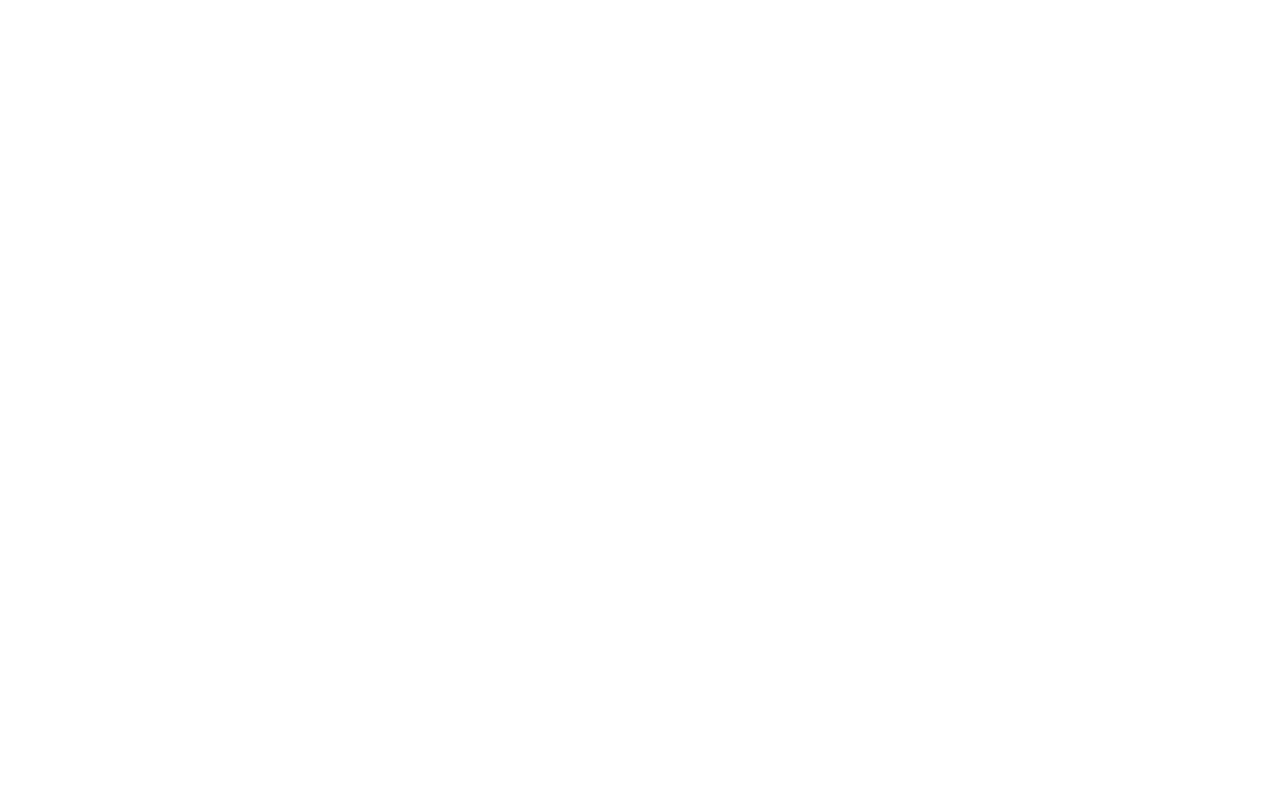
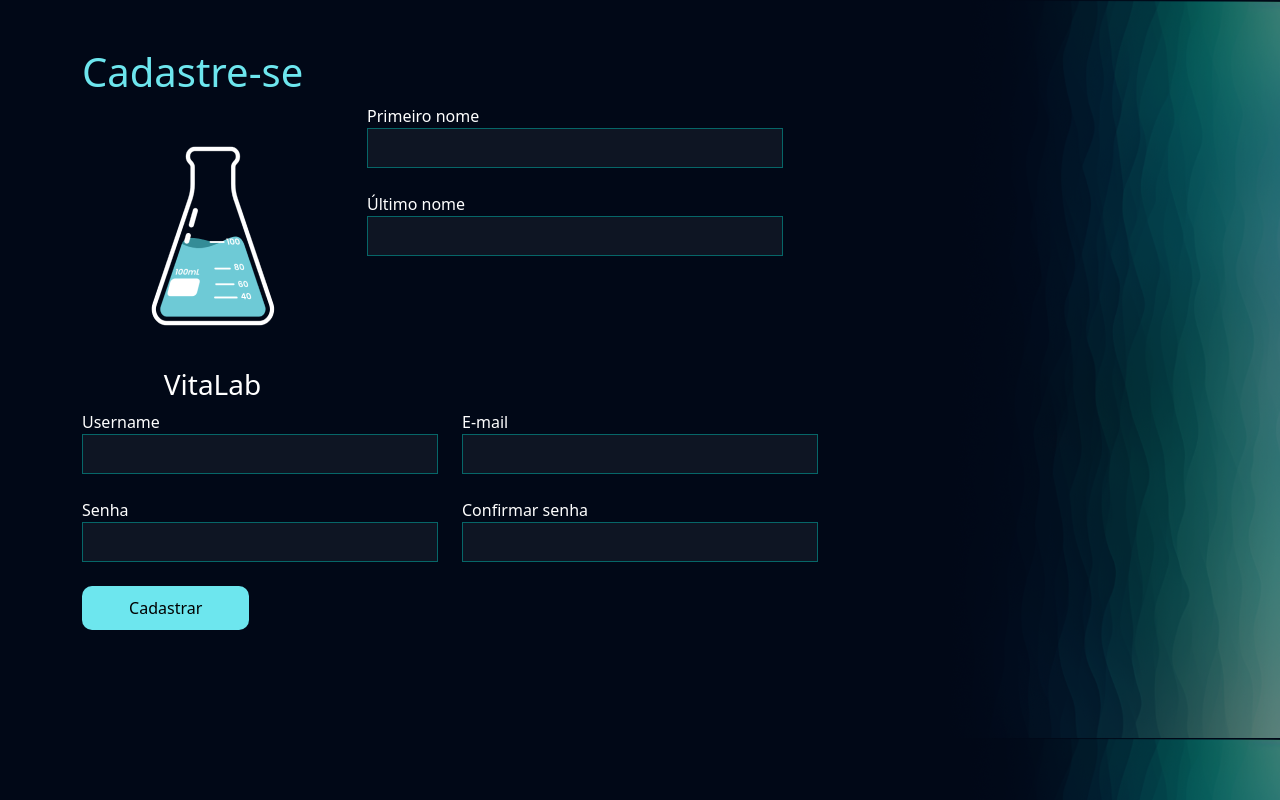
Before and after one commit to Sapiosonic/vitalab, a Django app: page /usuarios/cadastro/ in a window 1280 px wide. Before the commit the page is empty. Run offline with Django 4.2, Linux system fonts and the light colour scheme.

Commit message:
criando usuario

```diff
--- a/templates/bases/base.html
+++ b/templates/bases/base.html
@@ -7,6 +7,8 @@
   <meta name="viewport" content="width=device-width, initial-scale=1">
   <title>VitaLab</title>
   <link href="https://cdn.jsdelivr.net/npm/bootstrap@5.3.1/dist/css/bootstrap.min.css" rel="stylesheet">
+
+  <link rel="stylesheet" href="{% static "geral/css/base.css" %}">
   {% block 'head' %}{% endblock %}
 </head>
 
--- /dev/null
+++ b/templates/static/geral/css/base.css
@@ -0,0 +1,46 @@
+:root{
+    --main-color: #151C34;
+    --dark-color: #0C121C ;
+    --light-color: #6DE6EE;
+    --contrast-color: #f4c96b;
+    --differential-color: #066668;
+}
+
+*{
+    color: white;
+}
+
+.font-destaque{
+    color: var(--light-color);
+    font-size: 40px;
+}
+
+.input-default{
+    background-color: rgba(255,255,255,0.05);
+    border: 1px solid var(--differential-color);
+    padding: 7px;
+    width: 50%;
+
+}
+
+.w100{
+    width: 100%;
+}
+
+.container{
+    height: 690px;
+}
+
+.btn-default{
+    background-color: var(--light-color);
+    color: black;
+    width: 15%;
+    padding: 10px;
+    border: none;
+    border-radius: 10px;
+}
+
+.font-destaque-secundaria{
+    color: var(--light-color);
+    font-size: 35px;
+}
--- /dev/null
+++ b/templates/static/usuarios/css/css.css
@@ -0,0 +1,8 @@
+body{
+    background-image: url('/static/geral/img/bg1.png');
+    background-size: cover;
+}
+
+p{
+    color: var(--light-color);
+}
--- a/usuarios/templates/cadastro.html
+++ b/usuarios/templates/cadastro.html
@@ -1,5 +1,70 @@
 {% extends "bases/base.html" %}
+
+{% load static %}
+
+{% block 'head' %}
+<link rel="stylesheet" href="{% static "usuarios/css/css.css" %}">
+{% endblock 'head' %}
 
 {% block 'conteudo' %}
 
+<br>
+<br>
+
+<div class="container">
+  {% if messages %}
+    {% for message in messages%}
+      <div class="alert {{message.tags}}">{{message}}</div>
+    {%endfor%}
+  {% endif %}
+
+  <h3 class="font-destaque">Cadastre-se</h3>
+  <div class="row">
+    <div class="col-md-3" style="text-align: center">
+      <img src="{% static 'geral/img/logo.png' %}" alt="">
+      <h3>VitaLab</h3>
+    </div>
+    <div class="col-md-9">
+      <form action="{% url 'cadastro' %}" method="POST">{% csrf_token %}
+        <label>Primeiro nome</label>
+        <br>
+        <input type="text" class="input-default" name="primeiro_nome">
+        <br>
+        <br>
+        <label>Último nome</label>
+        <br>
+        <input type="text" class="input-default" name="ultimo_nome">
+    </div>
+  </div>
+
+  <div class="row">
+    <div class="col-md-4">
+      <label>Username</label>
+      <br>
+      <input type="text" class="input-default w100" name="username">
+      <br>
+      <br>
+      <label>Senha</label>
+      <br>
+      <input type="password" class="input-default w100" name="senha">
+    </div>
+
+    <div class="col-md-4">
+      <label>E-mail</label>
+      <br>
+      <input type="text" class="input-default w100" name="email">
+      <br>
+      <br>
+      <label>Confirmar senha</label>
+      <br>
+      <input type="password" class="input-default w100" name="confirmar_senha">
+    </div>
+  </div>
+  <br>
+  <input type="submit" class="btn-default" value="Cadastrar">
+  </form>
+  <br>
+</div>
+
+
 {% endblock %}
--- a/usuarios/views.py
+++ b/usuarios/views.py
@@ -1,5 +1,45 @@
-from django.shortcuts import render
+from django.shortcuts import render, redirect
 from django.http import HttpResponse
+from django.contrib.auth.models import User
+from django.contrib.messages import constants
+from django.contrib import messages
 
 def cadastro(request):
-  return render(request, 'cadastro.html')
+  if request.method == "GET":
+    return render(request, 'cadastro.html')
+  elif request.method == "POST":
+    primeiro_nome = request.POST.get('primeiro_nome')
+    ultimo_nome = request.POST.get('ultimo_nome')
+    username = request.POST.get('username')
+    senha = request.POST.get('senha')
+    email = request.POST.get('email')
+    confirmar_senha = request.POST.get('confirmar_senha')
+
+    if not senha == confirmar_senha:
+      messages.add_message(request, constants.ERROR, 'As senhas não são iguais!')
+      return redirect('/usuarios/cadastro')
+
+    if len(senha) < 6:
+      messages.add_message(request, constants.ERROR, 'A senha deve ter mais de 7 caracteres!')
+      return redirect('/usuarios/cadastro')
+
+    # TODO: Validar se o username do usuário não existe
+    def username_exists(username):
+      messages.add_message(request, constants.ERROR, 'Username já existe!')
+      return User.objects.filter(username=username).exists()
+
+    try:
+      user = User.objects.create_user(
+        first_name = primeiro_nome,
+        last_name = ultimo_nome,
+        username = username,
+        email = email,
+        password = senha
+      )
+      messages.add_message(request, constants.SUCCESS, 'Usuário salvo com sucesso!')
+    except:
+      username_exists(username)
+      #messages.add_message(request, constants.ERROR, 'Erro interno do sistema, contate um administrador!')
+      return redirect('/usuarios/cadastro')
+
+    return redirect('/usuarios/cadastro')
```
Also changed, not shown: vitalab/settings.py (+17 -3 lines), db.sqlite3, templates/static/geral/img/bg1.png (added), templates/static/geral/img/bg2.png (added), templates/static/geral/img/logo.png (added).
